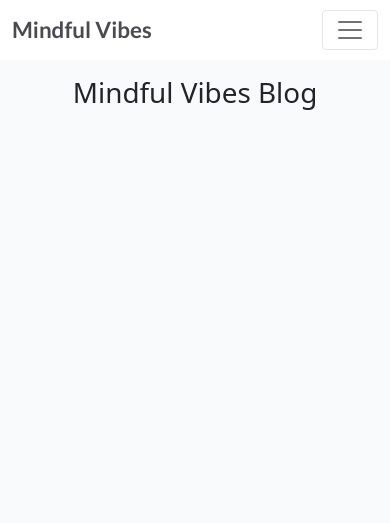
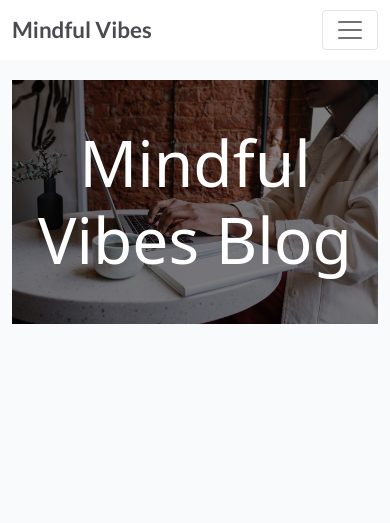
Before and after one commit to AnnieRho7/mindful-vibes, a Django app: page /blog/ in a window 390 px wide. Shown: the top 523 px of the page. Run offline with Django 5.2, Linux system fonts and the light colour scheme; data that the repository does not hold is empty.

Commit message:
added and updated css for home and blog

```diff
--- a/blog/templates/blog/blog_list.html
+++ b/blog/templates/blog/blog_list.html
@@ -1,10 +1,20 @@
 {% extends "base.html" %}
+{% load static %}
 
 {% block content %}
 <div class="container-fluid">
-    <div class="row">
-        <div class="col-12 mt-3 left">
-            <h1 class="text-center mb-4">Mindful Vibes Blog</h1>
+    <!-- Banner Image with Overlay -->
+    <div class="position-relative">
+        <img src="{% static 'images/blog-banner.jpg' %}" class="img-fluid banner-image" alt="Blog Banner">
+        <div class="overlay">
+            <h1 class="title">Mindful Vibes Blog</h1>
+        </div>
+    </div>
+
+    <!-- Add a spacer or margin below the banner -->
+    <div class="spacer"></div>
+
+    <!-- Blog Entries Column -->
     <div class="row">
         {% for post in post_list %}
         <div class="col-md-4">
@@ -30,18 +40,20 @@
         {% endif %}
         {% endfor %}
     </div>
-        </div>
-    </div>
+
+    <!-- Pagination -->
     {% if is_paginated %}
     <nav aria-label="Page navigation">
         <ul class="pagination justify-content-center">
             {% if page_obj.has_previous %}
-            <li>
+            <li class="page-item">
                 <a href="?page={{ page_obj.previous_page_number }}" class="page-link">&laquo; PREV</a>
             </li>
             {% endif %}
             {% if page_obj.has_next %}
-            <li><a href="?page={{ page_obj.next_page_number }}" class="page-link"> NEXT &raquo;</a></li>
+            <li class="page-item">
+                <a href="?page={{ page_obj.next_page_number }}" class="page-link"> NEXT &raquo;</a>
+            </li>
             {% endif %}
         </ul>
     </nav>
--- a/static/css/style.css
+++ b/static/css/style.css
@@ -219,17 +208,230 @@ body {
     position: relative;
     z-index: 2; /* Ensures text is on top of the image */
     background-color: rgba(0, 0, 0, 0.5);
-    padding: 20px; /* Adds some padding around the text for better readability */
+    padding: 20px;
     border-radius: 8px;
 }
 
 .hero-section h1,
 .hero-section p {
     color: white;
-    text-shadow: 3px 3px 12px rgba(0, 0, 0, 0.8); /* Improved text shadow for better contrast */
-    font-weight: bold; /* Optional: makes the text bold */
+    text-shadow: 3px 3px 12px rgba(0, 0, 0, 0.8);
+    font-weight: bold;
 }
 
-.hero-section a.btn {
+.hero-section h1,
+.hero-section p {
+    margin: 1;
+}
+
+.hero-section .btn-primary {
+    background-color: #869D7A;
+    border: none;
+    color: #fff;
+}
+
+.hero-section .btn-primary:hover,
+.hero-section .btn-primary:active {
+    background-color: #6E8B5E;
+}
+
+/* Featured Posts Section */
+.featured-posts .card {
+    border: none;
+}
+
+.featured-posts .card-title {
+    font-size: 1.25rem;
+    color: #4A4A4F;
+}
+
+.featured-posts .card-text {
+    color: #6c757d;
+}
+
+.featured-posts .btn-outline-primary {
+    color: #869D7A;
+    border-color: #869D7A;
+}
+
+.featured-posts .btn-outline-primary:hover,
+.featured-posts .btn-outline-primary:active {
+    color: #fff;
+    background-color: #869D7A;
+    border-color: #869D7A;
+}
+
+/* Subscribe Section */
+.subscribe-section {
+    background-color: #F9FAFC;
+}
+
+.subscribe-section .btn-primary {
+    background-color: #869D7A;
+    border: none;
+    color: #fff;
+}
+
+.subscribe-section .btn-primary:hover,
+.subscribe-section .btn-primary:active {
+    background-color: #6E8B5E;
+}
+
+/* Form Inline Styles */
+.form-inline .form-control {
+    border-radius: 0;
+}
+
+.form-inline .btn-primary {
+    background-color: #869D7A;
+    border: none;
+    color: #fff;
+}
+
+.form-inline .btn-primary:hover,
+.form-inline .btn-primary:active {
+    background-color: #6E8B5E;
+}
+
+/* About Page */
+.about-img {
+    width: 100%;
+    height: auto;
+}
+
+.about-content h2 {
+    font-size: 2rem;
+    color: #4A4A4F;
+}
+
+.about-content p {
+    font-size: 1rem;
+    line-height: 1.5;
+}
+
+.about-form {
+    margin-top: 2rem;
+}
+
+.about-form hr {
+    margin: 2rem 0;
+}
+
+.about-form .btn-secondary {
+    background-color: #6c757d;
+    border: none;
+    color: #fff;
+}
+
+.about-form .btn-secondary:hover,
+.about-form .btn-secondary:active {
+    background-color: #5a6268;
+}
+
+/* User Profile Page */
+.profile-box {
+    padding: 2rem;
+}
+
+.profile-info img {
+    border-radius: 50%;
+    width: 200px;
+    height: 200px;
+    object-fit: cover;
+}
+
+.profile-info .card {
+    background-color: #fff;
+    box-shadow: 0 4px 8px rgba(0, 0, 0, 0.1);
+}
+
+.profile-txt {
+    font-size: 1rem;
+    color: #4A4A4F;
+}
+
+.profile-form {
+    padding: 1rem;
+}
+
+.profile-form .btn-primary {
+    background-color: #869D7A;
+    border: none;
+    color: #fff;
+}
+
+.profile-form .btn-primary:hover,
+.profile-form .btn-primary:active {
+    background-color: #6E8B5E;
+}
+
+.profile-form .btn-danger {
+    background-color: #E84610;
+    color: #fff;
+}
+
+.profile-form .btn-danger:hover,
+.profile-form .btn-danger:active {
+    background-color: #d43f1e;
+}
+
+/* Password Reset */
+.password_reset h3 {
+    color: #4A4A4F;
+    font-size: 1.8rem;
+    font-weight: 700;
+}
+
+.password_reset p {
+    color: #4A4A4F;
+    font-size: 1rem;
+    line-height: 1.5;
+}
+
+
+/* Container for banner image and overlay */
+.position-relative {
+    position: relative;
+}
+
+/* Banner image styles */
+.banner-image {
+    width: 100%;
+    height: auto;
+    max-height: 300px;
+    object-fit: cover;
+}
+
+/* Overlay styles */
+.overlay {
+    position: absolute;
+    top: 0;
+    left: 0;
+    width: 100%;
+    height: 100%;
+    background: rgba(0, 0, 0, 0.5);
+    color: white;
+    display: flex;
+    flex-direction: column;
+    justify-content: center;
+    align-items: center;
+    text-align: center;
+    padding: 20px;
+    box-sizing: border-box;
+}
+
+/* Title styles */
+.title {
+    font-size: 4rem;
+    margin: 0;
+    z-index: 1;
+}
+
+/* Spacer to push content below the banner */
+.spacer {
+    height: 30px;
+}
+
+.row {
     margin-top: 20px;
 }
--- a/templates/base.html
+++ b/templates/base.html
@@ -23,10 +23,15 @@
     <!-- Bootstrap CSS -->
     <link href="https://cdn.jsdelivr.net/npm/bootstrap@5.0.1/dist/css/bootstrap.min.css" rel="stylesheet"
         integrity="sha384-+0n0xVW2eSR5OomGNYDnhzAbDsOXxcvSN1TPprVMTNDbiYZCxYbOOl7+AMvyTG2x" crossorigin="anonymous">
+
+        <!-- Favicon -->
+    <link rel="icon" href="{% static 'images/favicon.png' %}" type="image/x-icon">
+    <link rel="shortcut icon" href="{% static 'images/favicon.png' %}" type="image/x-icon">
+
     <!-- Custom CSS -->
     <link rel="stylesheet" href="{% static 'css/style.css' %}">
 
-    <style>
+    <!-- <style>
         .alert-banner {
             position: fixed;
             top: 56px;
@@ -38,7 +43,7 @@
             border-radius: 0;
             margin-top: 0;
         }
-    </style>
+    </style> -->
 
 </head>
 
--- a/templates/index.html
+++ b/templates/index.html
@@ -4,14 +4,14 @@
 {% block content %}
 <div class="container-fluid p-0">
     <!-- Hero Section -->
-    <section class="hero-section text-center py-5" style="background-image: url('{% static 'images/hero-image.jpg' %}');
-    background-size: cover; background-position: center;">
+    <section class="hero-section text-center py-5" style="background-image: url('{% static 'images/hero-image.jpg' %}'); background-size: cover; background-position: center;">
         <div class="container">
             <h1 class="display-4 text-white">Welcome to Mindful Vibes</h1>
             <p class="lead text-white">Discover inner peace and mindfulness</p>
             <a href="{% url 'blog' %}" class="btn btn-primary btn-lg">Explore Our Blog</a>
         </div>
     </section>
+</div>
 
     <!-- Featured Posts Section -->
     <section class="featured-posts py-5">
--- a/user_profile/views.py
+++ b/user_profile/views.py
@@ -62,9 +62,6 @@ def user_profile(request):
     })
 
 
-# def password_reset_done_view(request):
-#     return render(request, 'templates/index.html', {})
-
 @login_required
 def delete_account(request):
     if request.method == 'POST':
```
Also changed, not shown: other parts of static/css/style.css (+38 -49 lines), templates/blog.html (deleted, +0 -61 lines), static/images/blog-banner.jpg (added), static/images/favicon.png (added). Lines whose indentation alone changed are shown as unchanged.
